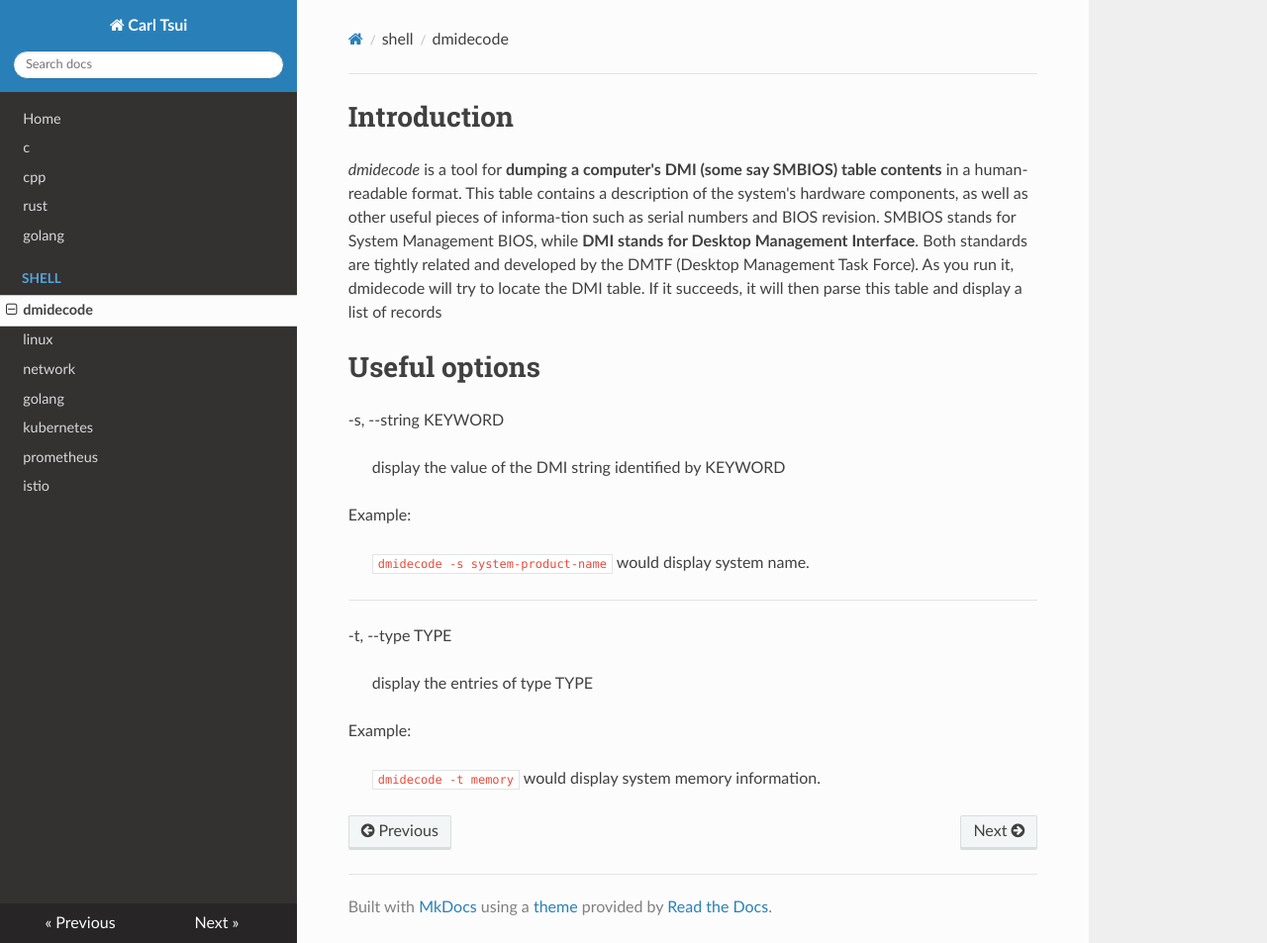
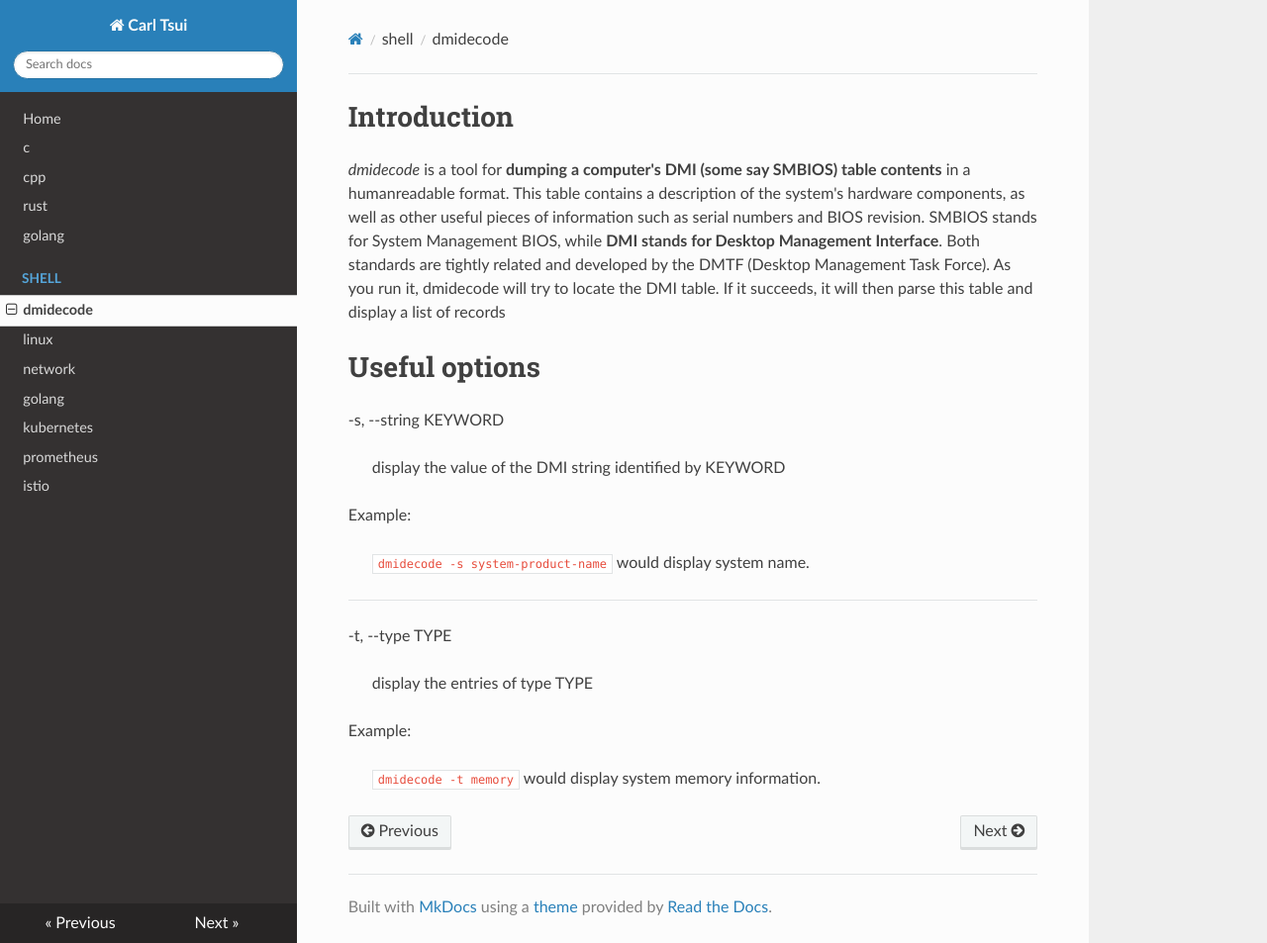
Before and after one commit to cnutshell/blogger, an MkDocs documentation site: the page built from docs/shell/dmidecode.md, in a window 1280 px wide and 953 px high. Shown: the whole window at 99% size. Built offline with MkDocs 1.6.1, drawn with Linux system fonts in a browser that asks for light colours; nearby versions of some CDN libraries.

Commit message:
Minor format adjustment for dmidecode.md;

```diff
--- a/docs/shell/dmidecode.md
+++ b/docs/shell/dmidecode.md
@@ -1,5 +1,5 @@
-# Introduction
-*dmidecode* is a tool for **dumping a computer's DMI (some say SMBIOS) table contents** in a human-readable format. This table contains a description of the system's hardware components, as well as other useful pieces of informa‐tion such as serial numbers and BIOS revision. SMBIOS stands for System Management BIOS, while **DMI stands for Desktop Management Interface**. Both standards are tightly related and developed by the DMTF (Desktop Management Task Force). As you run it, dmidecode will try to locate the DMI table. If it succeeds, it will then parse this table and display a list of records
+#Introduction
+*dmidecode* is a tool for **dumping a computer's DMI (some say SMBIOS) table contents** in a humanreadable format. This table contains a description of the system's hardware components, as well as other useful pieces of information such as serial numbers and BIOS revision. SMBIOS stands for System Management BIOS, while **DMI stands for Desktop Management Interface**. Both standards are tightly related and developed by the DMTF (Desktop Management Task Force). As you run it, dmidecode will try to locate the DMI table. If it succeeds, it will then parse this table and display a list of records
 
 # Useful options
 -s, --string KEYWORD
```
